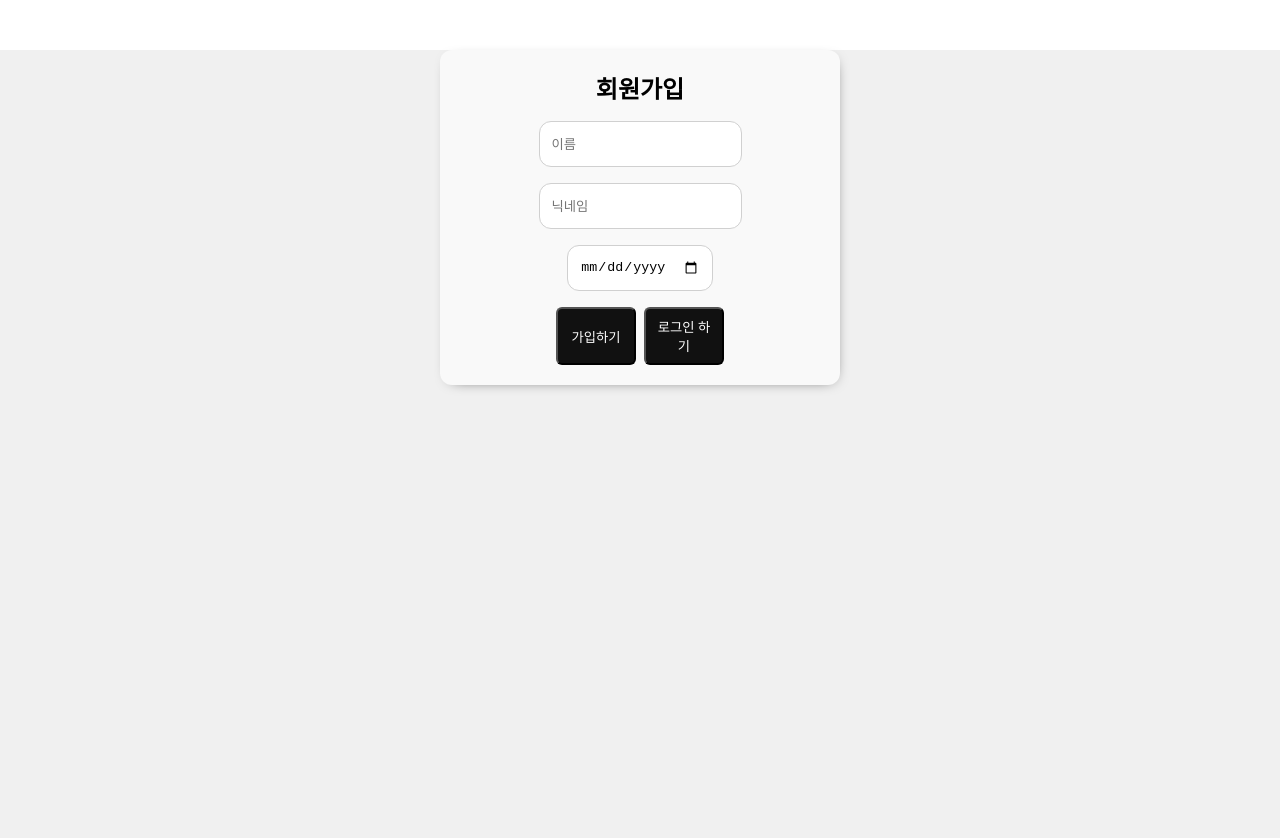
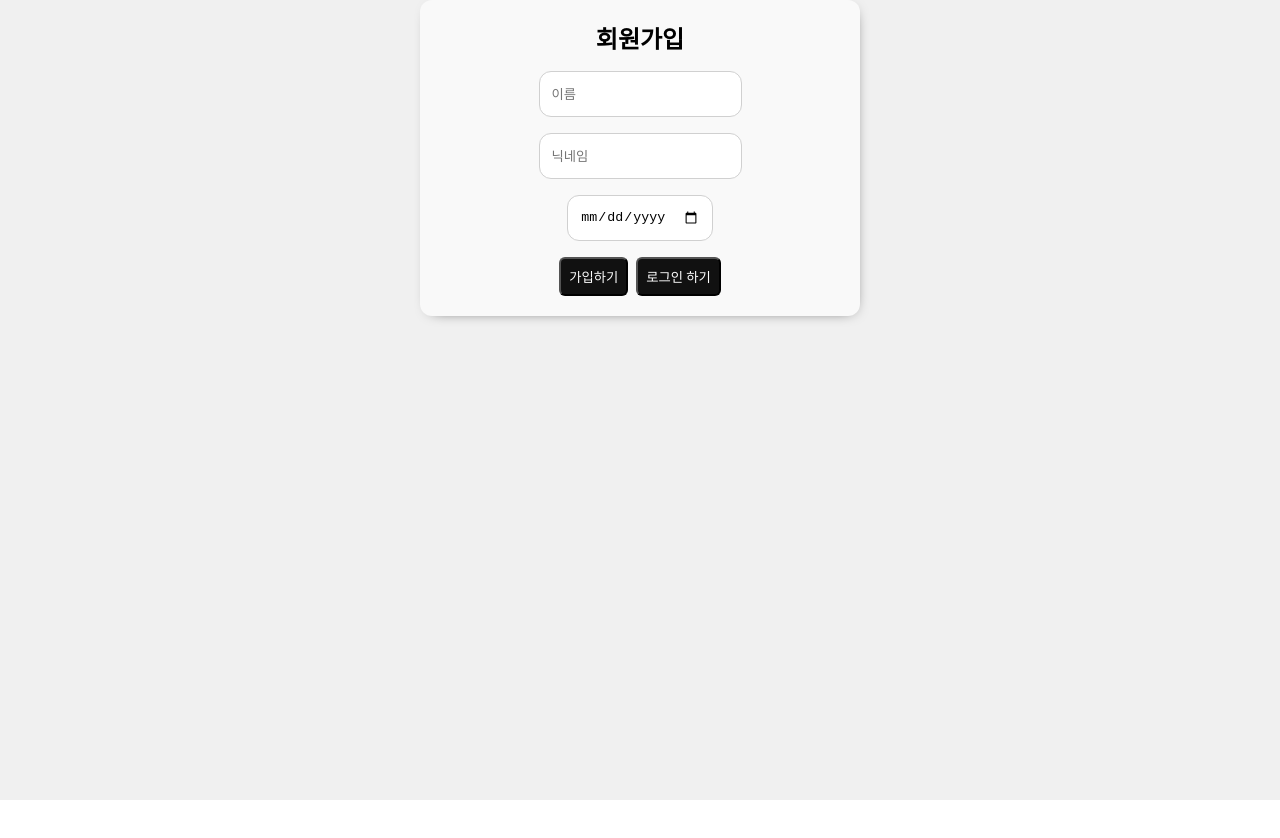
Before and after one commit to hoonloper/beot-mokkoji, a Vue app in the folder client/: page /sign-in in a window 1280 px wide. Both pictures are taken after a click on the button "회원가입". Shown: the top 838 px of the page. After the commit the page ends 800 px from the top, so only its background shows below. Built offline with nearby package versions, Linux system fonts and the light colour scheme; a web font is replaced by a local one.

Commit message:
Feat: 회원가입, 로그인 페이지 UI 개선

```diff
--- a/client/src/App.vue
+++ b/client/src/App.vue
@@ -38,4 +38,28 @@ ul {
   font-family: SUITE-Regular;
   background-color: #f0f0f0;
 }
+.error {
+  font-size: small;
+  font-weight: 500;
+  color: red;
+  text-align: center;
+}
+
+.sign-container {
+  display: flex;
+  flex-direction: column;
+  align-items: center;
+  justify-content: center;
+  gap: 16px;
+  padding: 20px;
+  margin: 0 auto;
+  max-width: 400px;
+  background-color: #f9f9f9;
+  border-radius: 12px;
+  box-shadow: 2px 3px 15px -10px;
+}
+.buttons {
+  display: flex;
+  gap: 8px;
+}
 </style>
--- a/client/src/views/SignInPage.vue
+++ b/client/src/views/SignInPage.vue
@@ -1,7 +1,6 @@
 <template>
-  <div class="sign-in-container">
+  <div class="sign-container">
     <h2>로그인</h2>
-    <div>
     <BeotInput
       id="name"
       type="text"
@@ -10,8 +9,6 @@
       @input="(event:any) => (name = event.target.value)"
       @keyup.enter="signIn()"
     />
-    </div>
-    <div>
     <BeotInput
       id="nickname"
       type="text"
@@ -20,7 +17,6 @@
       @input="(event:any) => (nickname = event.target.value)"
       @keyup.enter="signIn()"
     />
-    </div>
     <div class="buttons">
       <BeotButton @click="signIn()">로그인</BeotButton>
       <BeotButton @click="handleSignUp()">회원가입</BeotButton>
@@ -79,32 +75,3 @@ const handleSignUp = () => {
   router.push('sign-up');
 };
 </script>
-
-<style lang="scss" scoped>
-.sign-in-container {
-  display: flex;
-  flex-direction: column;
-  align-items: center;
-  justify-content: center;
-  gap: 16px;
-  padding: 20px;
-  margin: 0 auto;
-  margin-top: 50px;
-  max-width: 400px;
-  background-color: #f9f9f9;
-  border-radius: 12px;
-  box-shadow: 2px 3px 15px -10px;
-  .buttons {
-    display: flex;
-    gap: 8px;
-    * {
-      width: 80px;
-    }
-  }
-}
-.error {
-  font-size: small;
-  font-weight: 500;
-  color: red;
-}
-</style>
--- a/client/src/views/SignUpPage.vue
+++ b/client/src/views/SignUpPage.vue
@@ -1,7 +1,6 @@
 <template>
-  <div class="sign-up-container">
+  <div class="sign-container">
     <h2>회원가입</h2>
-    <div>
     <BeotInput
       id="name"
       type="text"
@@ -9,9 +8,7 @@
       :value="name"
       @input="onChangeName"
     />
-      <div id="error">{{ nameMessage }}</div>
-    </div>
-    <div>
+    <div v-if="nameMessage" class="error">{{ nameMessage }}</div>
     <BeotInput
       id="nickname"
       type="text"
@@ -19,22 +16,19 @@
       :value="nickname"
       @input="onChangeNickname"
     />
-      <div id="error">{{ nicknameMessage }}</div>
-    </div>
-    <div>
+    <div v-if="nicknameMessage" class="error">{{ nicknameMessage }}</div>
     <BeotInput
       id="birthday"
       type="date"
       :value="birthday"
       @input="onChangeBirthday"
     />
-      <div id="error">{{ birthdayMessage }}</div>
-    </div>
+    <div v-if="birthdayMessage" class="error">{{ birthdayMessage }}</div>
     <div class="buttons">
       <BeotButton @click="signUp()">가입하기</BeotButton>
       <BeotButton @click="handleSignIn()">로그인 하기</BeotButton>
     </div>
-    <div id="error" v-if="errorMessage">{{ errorMessage }}</div>
+    <div class="error" v-if="errorMessage">{{ errorMessage }}</div>
   </div>
 </template>
 
@@ -118,36 +112,3 @@ const signUp = async () => {
   }
 };
 </script>
-
-<style lang="scss" scoped>
-.sign-up-container {
-  display: flex;
-  flex-direction: column;
-  align-items: center;
-  justify-content: center;
-  gap: 16px;
-  padding-top: 20px;
-  padding-bottom: 20px;
-  margin: auto;
-  margin-top: 50px;
-  background-color: #f9f9f9;
-  max-width: 400px;
-  min-width: 200px;
-  width: 100%;
-  border-radius: 12px;
-  box-shadow: 2px 3px 15px -10px;
-  .buttons {
-    display: flex;
-    gap: 8px;
-    * {
-      width: 80px;
-    }
-  }
-}
-
-#error {
-  font-size: small;
-  font-weight: 500;
-  color: red;
-}
-</style>
```
Lines whose indentation alone changed are shown as unchanged.
